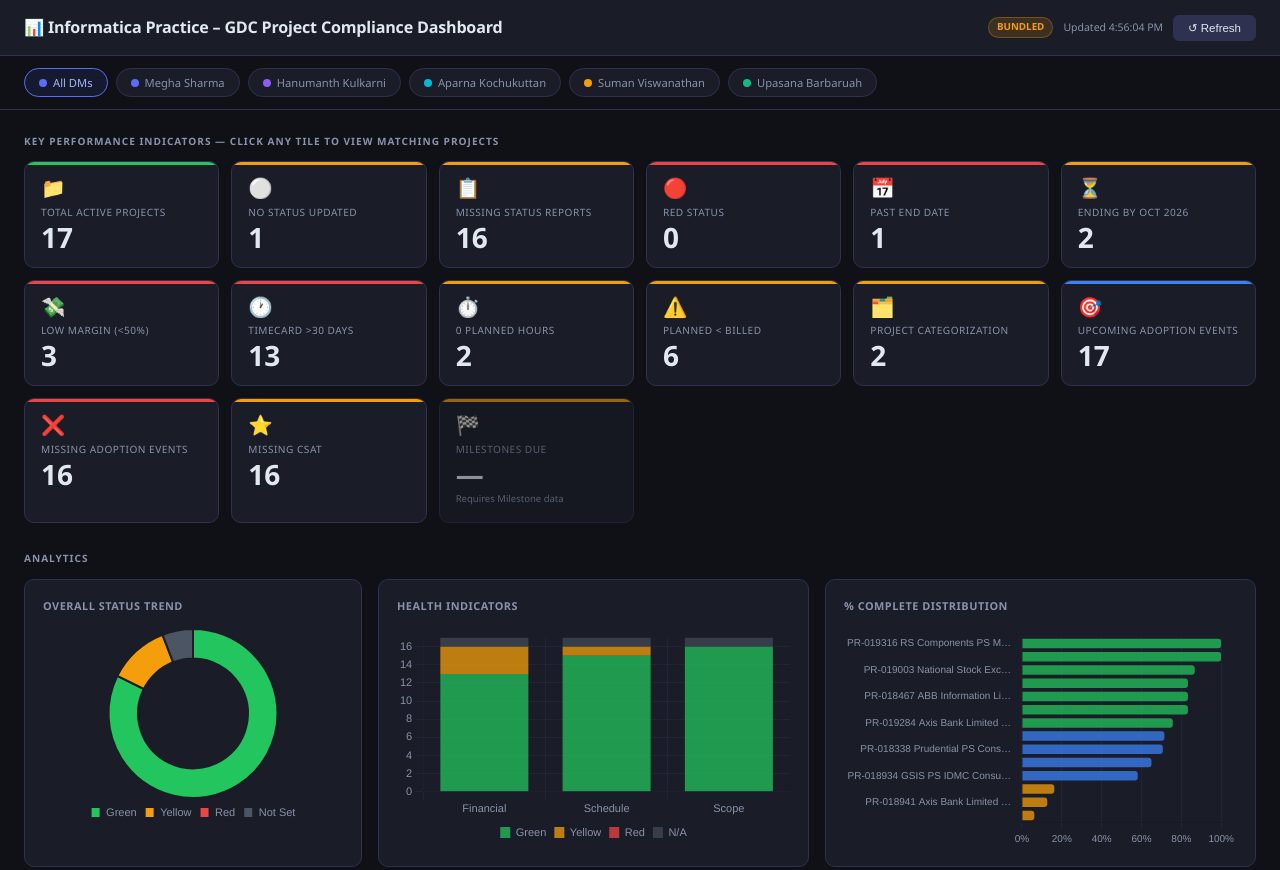
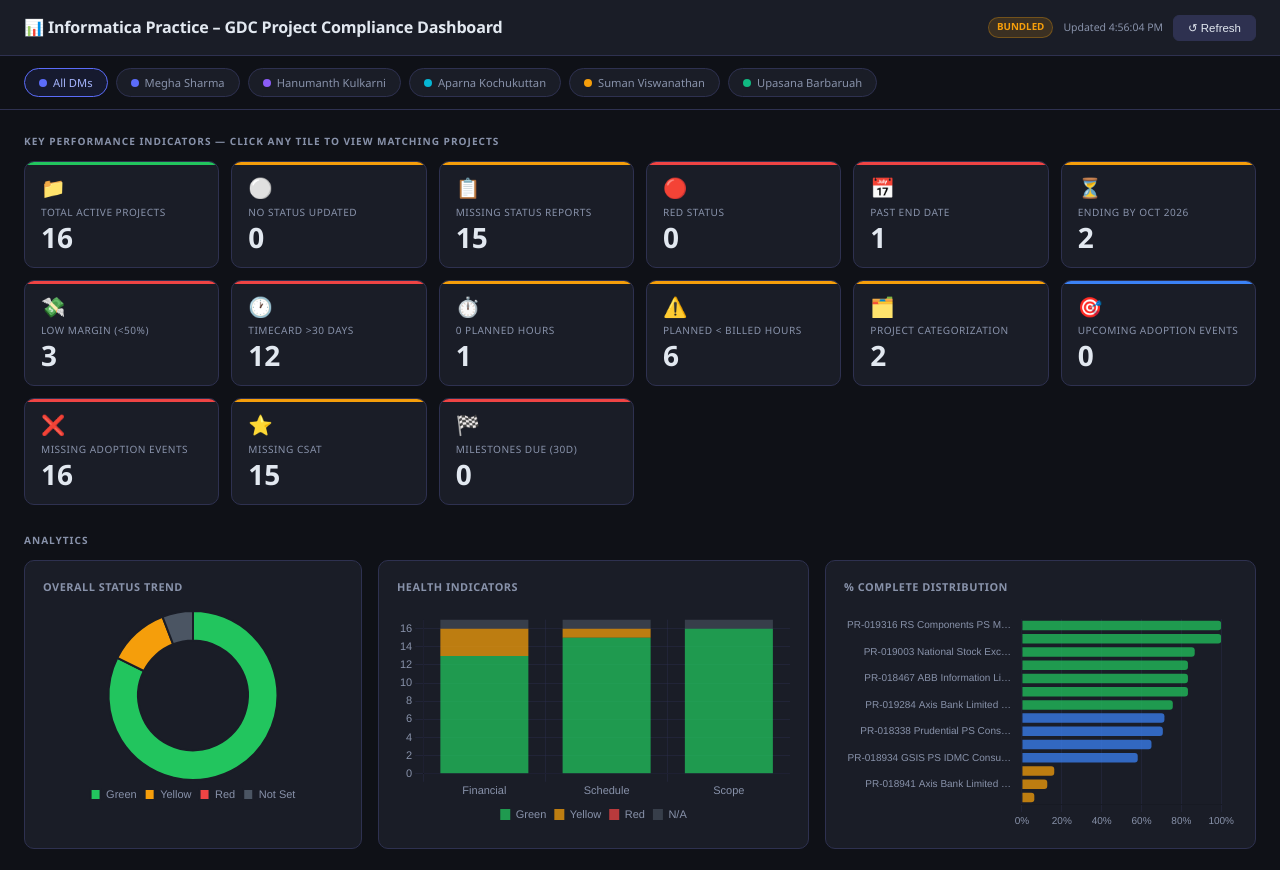
Before and after one commit to msharma1209/gdc-project-compliance-dashboard, a website: page public/index.html in a window 1280 px wide. Shown: the top 870 px of the page. Drawn offline with nearby package versions, Linux system fonts and the light colour scheme; no server answers.

Commit message:
Revamp all KPI logic: exclude internal projects, correct thresholds, add adoption event & milestone sub-queries

```diff
--- a/public/index.html
+++ b/public/index.html
@@ -315,53 +315,107 @@
 }
 
 /* ── KPI DEFINITIONS ── */
+// Helper: does the project have an adoption event in Forecast or Final state?
+function hasActiveForecastAdoption(p) {
+  var events = p.pse__Adoption_Events__r && p.pse__Adoption_Events__r.records;
+  if (!events || events.length === 0) return false;
+  return events.some(function(e) {
+    var s = (e.pse__Status__c || '').toLowerCase();
+    return s === 'forecast' || s === 'final';
+  });
+}
+// Helper: does the project have an adoption event in Forecast state due within 30 days?
+function hasUpcomingForecastAdoption(p) {
+  var events = p.pse__Adoption_Events__r && p.pse__Adoption_Events__r.records;
+  if (!events || events.length === 0) return false;
+  var in30 = new Date(TODAY.getTime() + 30*24*60*60*1000);
+  return events.some(function(e) {
+    if ((e.pse__Status__c || '').toLowerCase() !== 'forecast') return false;
+    var d = parseDate(e.pse__Due_Date__c);
+    return d && d >= TODAY && d <= in30;
+  });
+}
+// Helper: does the project have a billable milestone due within 30 days?
+function hasBillableMilestoneDueSoon(p) {
+  var ms = p.pse__Milestones__r && p.pse__Milestones__r.records;
+  if (!ms || ms.length === 0) return false;
+  var in30 = new Date(TODAY.getTime() + 30*24*60*60*1000);
+  return ms.some(function(m) {
+    if (!m.pse__Billable__c) return false;
+    var d = parseDate(m.pse__Due_Date__c);
+    return d && d >= TODAY && d <= in30;
+  });
+}
+// Helper: is this an internal/non-billable project?
+function isInternal(p) {
+  var cat = (p.psa_pm_Project_Category__c || '').toLowerCase();
+  return cat === 'productive non - billable' || cat === 'internal';
+}
+
 var KPI_DEFS = [
   { id:'total',            label:'Total Active Projects',    icon:'📁', border:'green',
-    desc:'All active In Progress projects',
-    match: function() { return true; } },
+    desc:'All active In Progress external (billable) projects',
+    match: function(p) { return !isInternal(p); } },
   { id:'no_status',        label:'No Status Updated',        icon:'⚪',  border:'yellow',
-    desc:'Projects with no overall status set',
-    match: function(p) { return !p.pse__Project_Status__c; } },
+    desc:'Projects with no overall project status set',
+    match: function(p) { return !isInternal(p) && !p.pse__Project_Status__c; } },
   { id:'missing_reports',  label:'Missing Status Reports',   icon:'📋', border:'yellow',
-    desc:'Status report not submitted this week',
-    match: function(p) { return p.PSA_Status_report_on_Project__c===false && !p.PSA_PM_Last_Project_Status_Report_Week__c; } },
+    desc:'Status report not updated in the last 2 weeks',
+    match: function(p) {
+      if (isInternal(p)) return false;
+      if (!p.PSA_PM_Last_Project_Status_Report_Week__c) return true;
+      var d = parseDate(p.PSA_PM_Last_Project_Status_Report_Week__c);
+      return d && daysDiff(TODAY, d) > 14;
+    }
+  },
   { id:'red_status',       label:'Red Status',               icon:'🔴', border:'red',
-    desc:'Projects with Red overall status or trend',
-    match: function(p) { return p.pse__Project_Status__c==='Red'||p.psa_Overall_Project_Status_Trend__c==='Red'; } },
+    desc:'Projects with Red overall status or status trend',
+    match: function(p) { return !isInternal(p) && (p.pse__Project_Status__c==='Red'||p.psa_Overall_Project_Status_Trend__c==='Red'); } },
   { id:'past_end',         label:'Past End Date',            icon:'📅', border:'red',
-    desc:'Projects whose end date has already passed',
-    match: function(p) { var d=parseDate(p.pse__End_Date__c); return d&&d<TODAY; } },
+    desc:'Projects whose end date is earlier than today',
+    match: function(p) { var d=parseDate(p.pse__End_Date__c); return !isInternal(p) && d && d<TODAY; } },
   { id:'ending_oct',       label:'Ending by Oct 2026',       icon:'⏳',  border:'yellow',
     desc:'Projects ending on or before 31 Oct 2026',
-    match: function(p) { var d=parseDate(p.pse__End_Date__c); var oct=new Date(Date.UTC(2026,9,31,12,0,0)); return d&&d>=TODAY&&d<=oct; } },
+    match: function(p) { var d=parseDate(p.pse__End_Date__c); var oct=new Date(Date.UTC(2026,9,31,12,0,0)); return !isInternal(p) && d&&d>=TODAY&&d<=oct; } },
   { id:'low_margin',       label:'Low Margin (<50%)',        icon:'💸', border:'red',
-    desc:'Projects with less than 50% completion',
-    match: function(p) { return p.psa_pm_PercentComplete__c!==null&&p.psa_pm_PercentComplete__c!==undefined&&p.psa_pm_PercentComplete__c<50; } },
+    desc:'Projects with margin less than 50%',
+    match: function(p) { return !isInternal(p) && p.psa_pm_PercentComplete__c!==null && p.psa_pm_PercentComplete__c!==undefined && p.psa_pm_PercentComplete__c<50; } },
   { id:'timecard',         label:'Timecard >30 Days',        icon:'🕐', border:'red',
-    desc:'No time entry logged in the last 30 days',
-    match: function(p) { if(!p.psa_tm_Last_Time_Entry_Date__c) return true; var d=parseDate(p.psa_tm_Last_Time_Entry_Date__c); return d&&daysDiff(TODAY,d)>30; } },
+    desc:'Latest timecard submission is more than 30 days ago',
+    match: function(p) {
+      if (isInternal(p)) return false;
+      if (!p.psa_tm_Last_Time_Entry_Date__c) return true;
+      var d=parseDate(p.psa_tm_Last_Time_Entry_Date__c);
+      return d && daysDiff(TODAY,d)>30;
+    }
+  },
   { id:'zero_hours',       label:'0 Planned Hours',          icon:'⏱️', border:'yellow',
-    desc:'Projects with zero planned hours',
-    match: function(p) { return !p.pse__Planned_Hours__c||p.pse__Planned_Hours__c===0; } },
-  { id:'planned_lt_billed',label:'Planned < Billed',         icon:'⚠️', border:'yellow',
-    desc:'Billable hours remaining is negative',
-    match: function(p) { return p.PSA_PM_Total_Billable_Hours_Remaining__c!==null&&p.PSA_PM_Total_Billable_Hours_Remaining__c<0; } },
+    desc:'Projects with no planned hours entered',
+    match: function(p) { return !isInternal(p) && (!p.pse__Planned_Hours__c || p.pse__Planned_Hours__c===0); } },
+  { id:'planned_lt_billed',label:'Planned < Billed Hours',   icon:'⚠️', border:'yellow',
+    desc:'Planned hours are less than billed hours (negative remaining)',
+    match: function(p) { return !isInternal(p) && p.PSA_PM_Total_Billable_Hours_Remaining__c!==null && p.PSA_PM_Total_Billable_Hours_Remaining__c<0; } },
   { id:'no_category',      label:'Project Categorization',   icon:'🗂️', border:'yellow',
     desc:'Projects missing a Sub-Type categorization',
     match: function(p) { return !p.psa_pm_Project_Sub_Type__c; } },
   { id:'adoption_upcoming',label:'Upcoming Adoption Events', icon:'🎯', border:'blue',
-    desc:'Projects with no adoption event exemption reason',
-    match: function(p) { return !p.PSA_Adoption_Event_Not_Required_Reason__c; } },
+    desc:'Adoption event in Forecast state with due date in the next 30 days',
+    match: function(p) { return !isInternal(p) && hasUpcomingForecastAdoption(p); } },
   { id:'adoption_missing', label:'Missing Adoption Events',  icon:'❌',  border:'red',
-    desc:'Billable projects missing adoption event reason',
-    match: function(p) { return !p.PSA_Adoption_Event_Not_Required_Reason__c&&p.psa_pm_Project_Category__c!=='Productive Non - Billable'; } },
+    desc:'Billable projects with no adoption event in Forecast or Final state',
+    match: function(p) { return !isInternal(p) && !hasActiveForecastAdoption(p); } },
   { id:'missing_csat',     label:'Missing CSAT',             icon:'⭐',  border:'yellow',
-    desc:'No customer satisfaction survey on record',
-    match: function(p) { return !p.pse_pm_Last_Customer_Survey_Created__c; } },
-  { id:'milestones',       label:'Milestones Due',           icon:'🏁', border:'yellow',
-    placeholder: true,
-    desc:'Requires Milestone object data (not yet available)',
-    match: function() { return false; } }
+    desc:'No customer satisfaction survey created in the current calendar year',
+    match: function(p) {
+      if (isInternal(p)) return false;
+      if (!p.pse_pm_Last_Customer_Survey_Created__c) return true;
+      var d = parseDate(p.pse_pm_Last_Customer_Survey_Created__c);
+      return !d || d.getUTCFullYear() < TODAY.getFullYear();
+    }
+  },
+  { id:'milestones',       label:'Milestones Due (30d)',     icon:'🏁', border:'red',
+    desc:'Billable milestones with due date in the next 30 days',
+    match: function(p) { return !isInternal(p) && hasBillableMilestoneDueSoon(p); } }
 ];
 
 /* ── FETCH ── */
--- a/server.js
+++ b/server.js
@@ -65,7 +65,11 @@
   'psa_pm_Project_Category__c, psa_pm_Engagement_Type__c,',
   'psa_tm_Last_Time_Entry_Date__c, PSA_Adoption_Event_Not_Required_Reason__c,',
   'pse_pm_Last_Customer_Survey_Created__c, PSA_Status_report_on_Project__c,',
-  'psa_pm_Project_Sub_Type__c',
+  'psa_pm_Project_Sub_Type__c,',
+  // Adoption Events sub-query — Status + Due Date for each event on the project
+  '(SELECT Id, pse__Status__c, pse__Due_Date__c FROM pse__Adoption_Events__r),',
+  // Milestones sub-query — only billable milestones
+  '(SELECT Id, Name, pse__Due_Date__c, pse__Billable__c FROM pse__Milestones__r WHERE pse__Billable__c = true)',
   'FROM pse__Proj__c',
   "WHERE pse__Project_Manager__c IN (" + DM_IDS.map(function (id) { return "'" + id + "'"; }).join(',') + ")",
   "AND pse__Stage__c = 'In Progress'",
```
